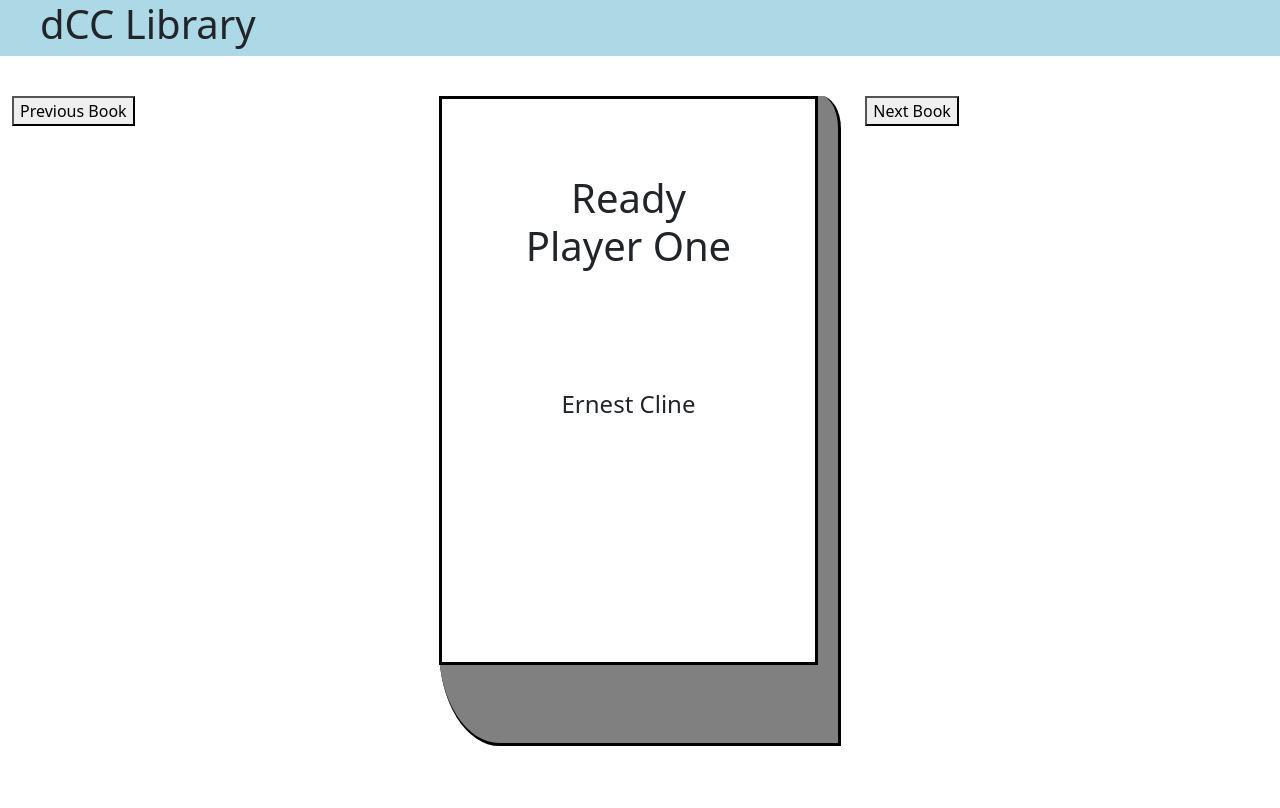
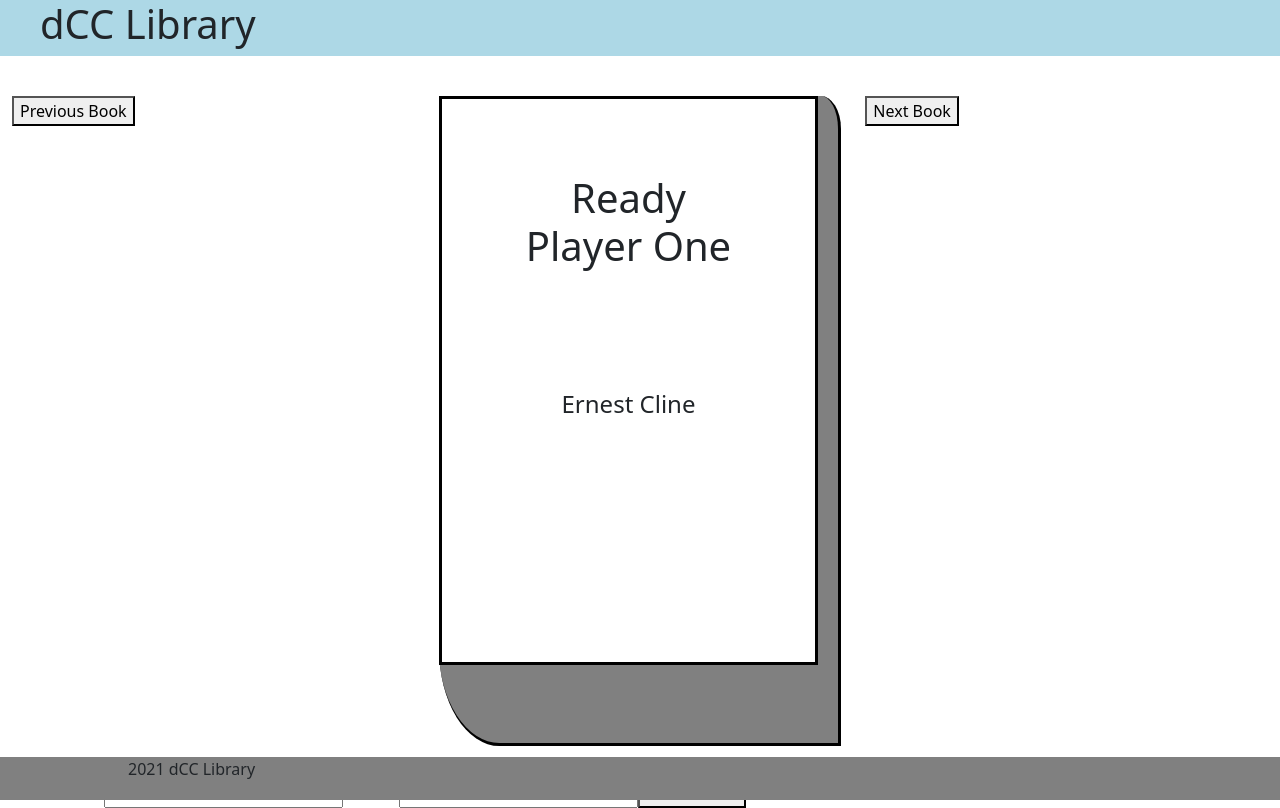
Before and after one commit to BrandonCarver93/DCCLibraryReact, a React (Create React App) app: page / in a window 1280 px wide. Built offline with nearby package versions, Linux system fonts and the light colour scheme.

Commit message:
Created and completed CreateBook component, also created and completed Footer component

```diff
--- a/src/components/App.jsx
+++ b/src/components/App.jsx
@@ -2,6 +2,9 @@
 import './App.css';
 import TitleBar from './TitleBar/TitleBar';
 import BookViewer from './BookViewer/BookViewer';
+import Footer from './Footer/Footer';
+import CreateBook from './CreateBook/CreateBook';
+
 
 class App extends Component {
     constructor(props){
@@ -10,6 +13,7 @@
             { title: "Ready Player One", author: "Ernest Cline" },
             { title: "All the Light We Cannot See", author: "Anthony Doerr" },
             { title: "The First and Last Freedom", author: "Jiddu Krishnamurit" }
+
         ];
         this.state = {
             bookNumber: 0
@@ -38,11 +42,21 @@
         });
     }
 
+    createBook = (newBook) => {
+        this.books.push(newBook);
+        this.setState({
+            bookNumber: this.books.length -1
+        })
+
+    }
+
     render(){
         return (
             <div className="container-fluid">
                 <TitleBar />
                 <BookViewer book={this.books[this.state.bookNumber]} nextBook={this.goToNextBook} previousBook={this.goToPreviousBook}/>
+                <Footer />
+                <CreateBook createNewBook={this.createBook} />
             </div>
         )
     }
--- /dev/null
+++ b/src/components/CreateBook/CreateBook.jsx
@@ -0,0 +1,37 @@
+import React, { Component } from 'react';
+
+class CreateBook extends Component {
+    constructor(props) {
+        super(props);
+        this.state = {
+            title: '',
+            author: ''
+         }
+    }
+
+    handleChange = (event) => {
+        this.setState({
+            [event.target.name]: event.target.value
+         });
+    }
+
+    handleSubmit = (event) => {
+        event.preventDefault();
+        this.props.createNewBook(this.state)
+
+    }
+
+    render() {
+        return (
+            <form onSubmit={this.handleSubmit}>
+                <label>Book Name:</label>
+                <input name="title" onChange={this.handleChange} value={this.state.title} />
+                <label>Author:</label>
+                <input name="author" onChange={this.handleChange}  value={this.state.author} />
+                <button type="submit">Create Book</button>
+            </form>
+         );
+    }
+}
+
+export default CreateBook;
--- /dev/null
+++ b/src/components/Footer/Footer.css
@@ -0,0 +1,13 @@
+.footer {
+    background-color: grey;
+    width: 100%;
+    position: absolute;
+    bottom: 0;
+
+}
+
+p {
+    padding-bottom: 0.2em;
+    padding-left: 8em;
+    text-align: left;
+}
--- /dev/null
+++ b/src/components/Footer/Footer.jsx
@@ -0,0 +1,18 @@
+import React from 'react';
+import './Footer.css';
+
+function Footer(props){
+    return (
+        <div className="row row-space">
+            <div className="col-md-12" style={{padding: 0}}>
+                <div className="footer">
+                    <p>2021 dCC Library</p>
+                </div>
+
+            </div>
+        </div>
+    )
+}
+
+
+export default Footer;
```
Also changed, not shown: src/components/CreateBook/CreateBook.css (added).
